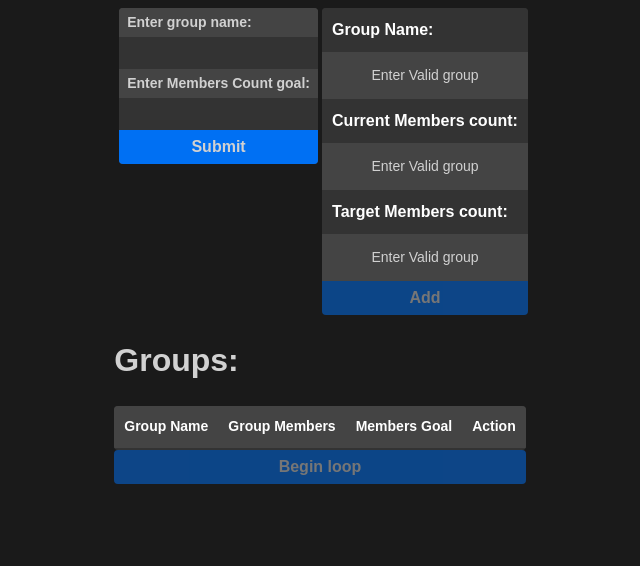
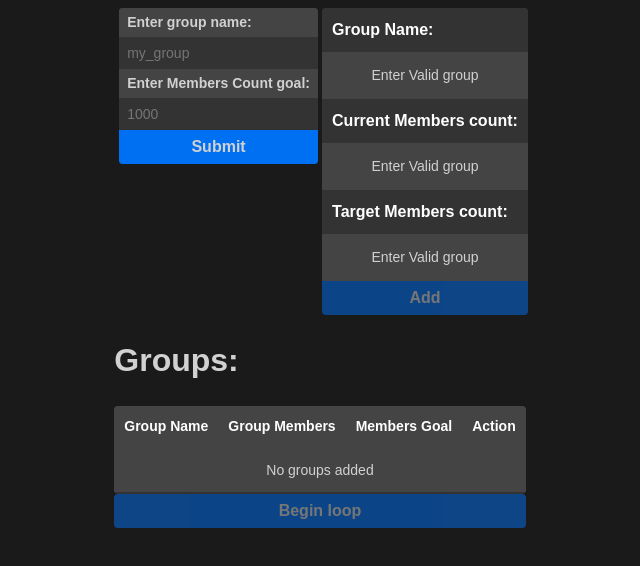
Before and after one commit to Nominy/vk-next-kiriban, a Next.js app: page / in a window 1280 px wide. Shown: the top 566 px of the page, without its empty margins (320-960 px from the left). Built offline with nearby package versions, Linux system fonts and the light colour scheme.

Commit message:
Improve UX and fix duplicate group bug

```diff
--- a/src/Components/GroupDisplay/GroupDisplay.tsx
+++ b/src/Components/GroupDisplay/GroupDisplay.tsx
@@ -1,7 +1,6 @@
 import { VKGroup } from "../../../types";
 import React from "react";
 import styles from './GroupDisplay.module.scss';
-import {VK} from "vk-io";
 
 interface GroupDisplayProps {
     group: VKGroup;
@@ -11,7 +10,8 @@ const GroupDisplay: React.FC<GroupDisplayProps> = ({ group }) => {
 
     function isGroupValid(group: VKGroup) {
         for (const key in group) {
-            if (!group[key]) {
+            const value = group[key];
+            if (value === undefined || value === '') {
                 return false;
             }
         }
--- a/src/Components/GroupInput/GroupInput.tsx
+++ b/src/Components/GroupInput/GroupInput.tsx
@@ -31,12 +31,14 @@ const GroupInput: React.FC<GroupInputProps> = ({ onSubmit }) => {
                         onChange={(value: string) => {
                             setInputGroupNameValue(value);
                         }}
+                        placeholder="my_group"
                     />
                     <TextInput
                         label="Enter Members Count goal: "
                         type="number"
                         value={inputMembersCountGoal}
                         onChange={(value: number) => setInputMembersCountGoal(value)}
+                        placeholder="1000"
                     />
                 <button className="group-form__submit" type="submit">Submit</button>
             </form>
--- a/src/Components/GroupInputControl/GroupInputControl.tsx
+++ b/src/Components/GroupInputControl/GroupInputControl.tsx
@@ -1,11 +1,10 @@
-import React, { useContext, useEffect, useState } from "react";
+import React, { useContext, useState } from "react";
 import { VKGroup } from "../../../types";
 import { dataContext, loopContext } from "@/Components/Context";
 import { ApplicationState } from "@/Components/LoopButton";
 import { fetchData } from "@/lib/api";
 import TextInput from "../TextInput/TextInput";
 import GroupInput from "@/Components/GroupInput/GroupInput";
-import {VK} from "vk-io";
 import GroupDisplay from "@/Components/GroupDisplay/GroupDisplay";
 import GroupAddButton from "@/Components/GroupAddButton/GroupAddButton";
 import styles from "./GroupInputControl.module.scss"
@@ -16,7 +15,7 @@ export function isButtonDisabled(Group: VKGroup, data: Array<VKGroup>): boolean
     const valueEmpty = !Group.value;
     const valueError = Group.value === "Error";
     const groupAlreadyThere = data.some(
-        (group) => group.key === Group.key && group.value === Group.value
+        (group) => group.key === Group.key
     );
     return keyEmpty || valueEmpty || valueError || groupAlreadyThere;
 }
@@ -27,6 +26,7 @@ const GroupInputControl = () => {
 
     const [currentGroup, setCurrentGroup] = useState<VKGroup>(initialGroup);
     const [isAddButtonDisabled, setIsAddButtonDisabled] = useState(true);
+    const [formKey, setFormKey] = useState(0);
 
     const { intervalId, setAppState } = useContext(loopContext);
     const { data } = useContext(dataContext);
@@ -42,6 +42,7 @@ const GroupInputControl = () => {
             setCurrentGroup(newGroup);
             setIsAddButtonDisabled(isButtonDisabled(newGroup, data));
         } catch {
+            setCurrentGroup(initialGroup);
             setIsAddButtonDisabled(true);
         }
     };
@@ -53,6 +54,7 @@ const GroupInputControl = () => {
     const handleAddClick = () => {
         setCurrentGroup(initialGroup);
         setIsAddButtonDisabled(true);
+        setFormKey((k) => k + 1);
     };
 
 
@@ -61,7 +63,7 @@ const GroupInputControl = () => {
     return (
         <div className={styles['group-input-control']}>
             <div>
-                <GroupInput onSubmit={handleInputSubmit} />
+                <GroupInput key={formKey} onSubmit={handleInputSubmit} />
             </div>
             <div className={styles.test}>
                 <GroupDisplay group={currentGroup}/>
--- a/src/Components/GroupTableControl/GroupTableControl.tsx
+++ b/src/Components/GroupTableControl/GroupTableControl.tsx
@@ -38,7 +38,6 @@ export const GroupTableControl = () => {
             setAppState(ApplicationState.Enabled);
         else
             setAppState(ApplicationState.Disabled);
-        console.log(intervalId)
     }, [data, intervalId, setAppState, setIntervalId])
     const handleStartLoop = () => {
 
@@ -95,7 +94,12 @@ export const GroupTableControl = () => {
                     </tr>
                     </thead>
                     <tbody>
-                    {data.map((item) => (
+                    {data.length === 0 ? (
+                        <tr>
+                            <td colSpan={4}>No groups added</td>
+                        </tr>
+                    ) : (
+                        data.map((item) => (
                             <tr key={item.key}>
                                 <td>{item.key}</td>
                                 <td>{item.value}</td>
@@ -106,7 +110,8 @@ export const GroupTableControl = () => {
                                     }}>Delete</button>
                                 </td>
                             </tr>
-                    ))}
+                        ))
+                    )}
                     </tbody>
                 </table>
 
--- a/src/Components/TextInput/TextInput.tsx
+++ b/src/Components/TextInput/TextInput.tsx
@@ -6,6 +6,7 @@ type TextProps = {
     value: string;
     type: "text";
     onChange: (value: string) => void;
+    placeholder?: string;
 };
 
 type NumberProps = {
@@ -13,11 +14,12 @@ type NumberProps = {
     value: number;
     type: "number";
     onChange: (value: number) => void;
+    placeholder?: string;
 };
 
 type Props = TextProps | NumberProps;
 
-export default function TextInput({ label, value, type, onChange }: Props) {
+export default function TextInput({ label, value, type, onChange, placeholder }: Props) {
     const handleChange = (event: React.ChangeEvent<HTMLInputElement>) => {
         event.preventDefault();
         if (type === "number") {
@@ -36,7 +38,12 @@ export default function TextInput({ label, value, type, onChange }: Props) {
     return (
         <div className={styles["text-input"]}>
             <label>{label}</label>
-            <input type={type} value={value === 0 ? "" : value} onChange={handleChange} />
+            <input
+                type={type}
+                value={value === 0 ? "" : value}
+                onChange={handleChange}
+                placeholder={placeholder}
+            />
         </div>
     );
 }
```
Also changed, not shown: 1 other file (tests, documents, lock files or other folders). Lines whose indentation alone changed are shown as unchanged.
